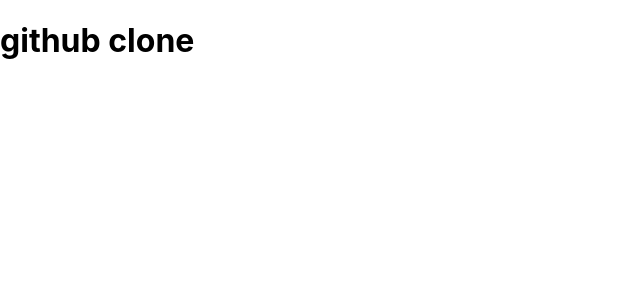
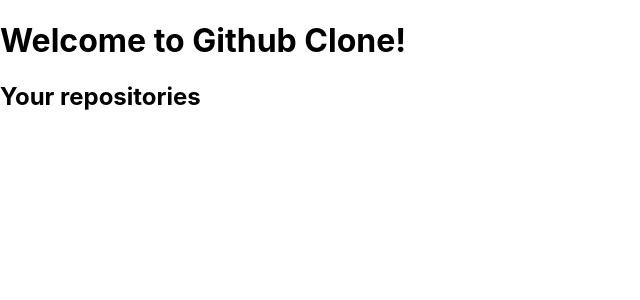
Before and after one commit to ike-agu/github_clone_lap3, a React (Create React App) app in the folder lap3_github_clone/: page / in a window 1280 px wide. Shown: the top 300 px of the page, without its empty margins (0-640 px from the left). Built offline with nearby package versions, Linux system fonts and the light colour scheme.

Commit message:
basic file structure set up

```diff
--- a/lap3_github_clone/src/App.js
+++ b/lap3_github_clone/src/App.js
@@ -1,9 +1,11 @@
 import './App.css';
+import {Repositories} from './pages'
 
 function App() {
   return (
     <>
-    <h1> github clone</h1>
+    <h1>Welcome to Github Clone!</h1>
+    <Repositories/>
     </>
   );
 }
--- /dev/null
+++ b/lap3_github_clone/src/pages/Repositories/index.js
@@ -0,0 +1,9 @@
+import React from 'react';
+
+export const Repositories = () => {
+    return(
+        <>
+            <h2>Your repositories</h2>
+        </>
+    )
+}
--- /dev/null
+++ b/lap3_github_clone/src/pages/index.js
@@ -0,0 +1 @@
+export {Repositories} from './Repositories'
```
Also changed, not shown: lap3_github_clone/src/components/index.js (added), lap3_github_clone/src/components/searchForm/index.js (added), 1 other file (tests, documents, lock files or other folders).
